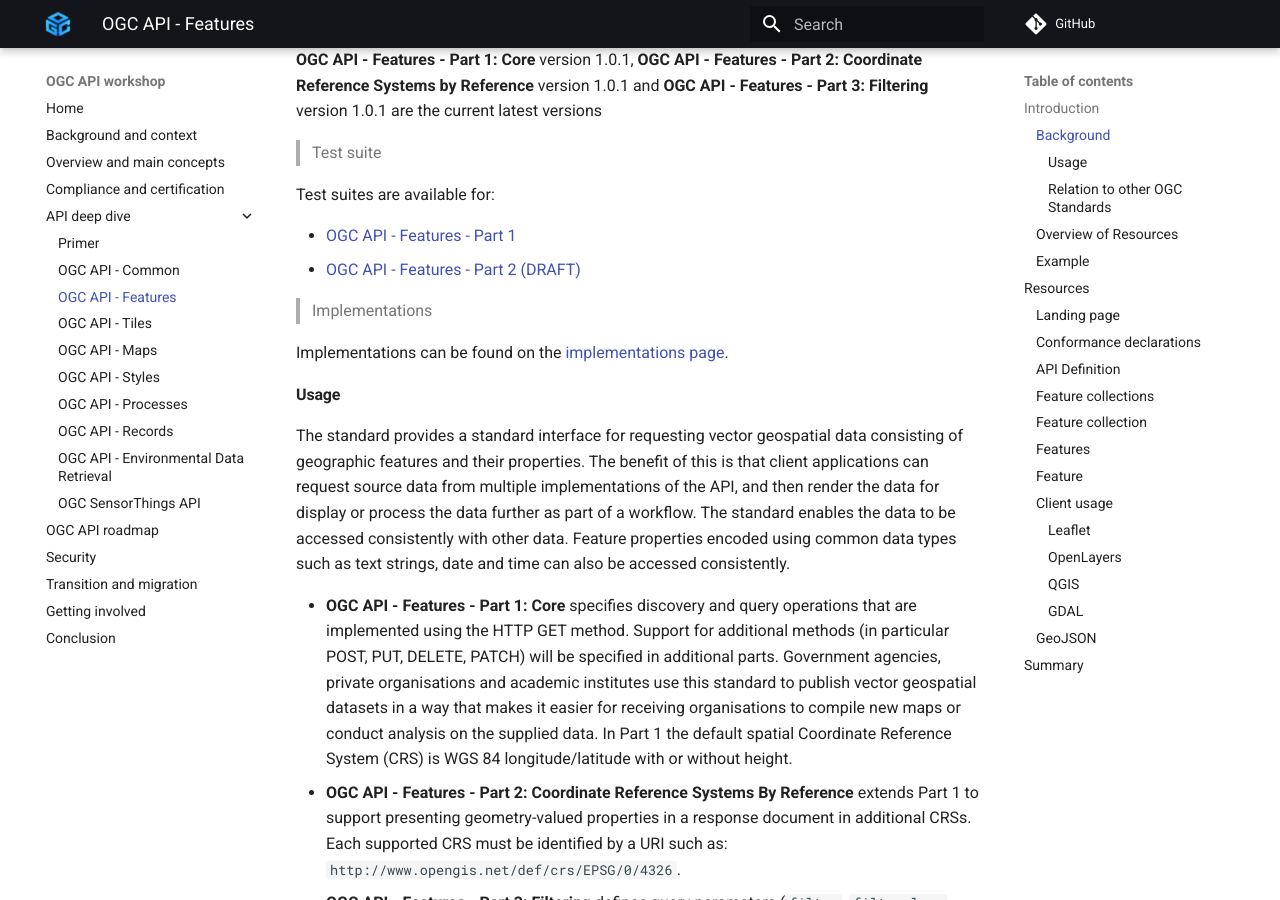
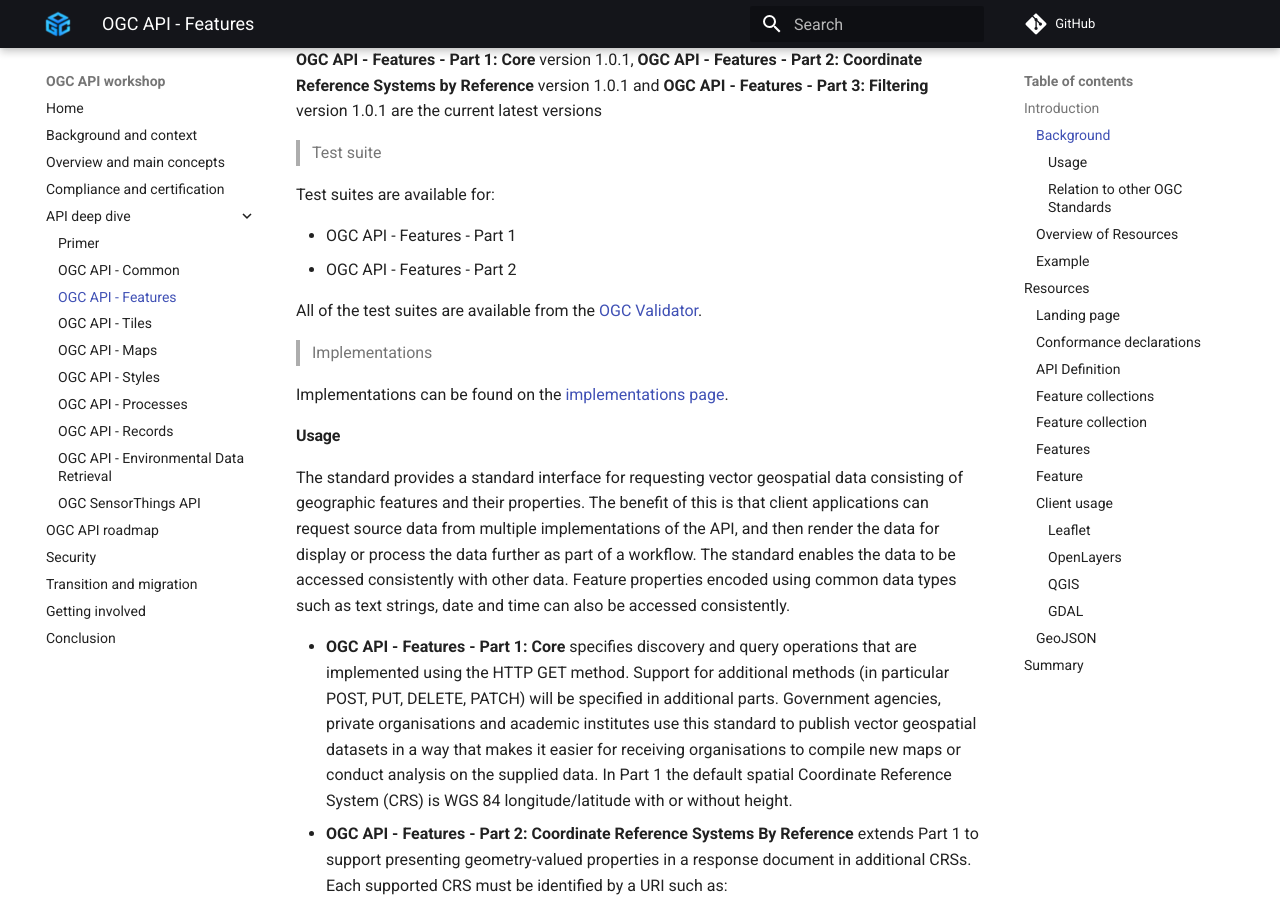
Before and after one commit to opengeospatial/ogcapi-workshop, an MkDocs documentation site: the page built from workshop/content/docs/api-deep-dive/features.md, in a window 1280 px wide and 900 px high, scrolled down 1105 px. Built offline with MkDocs 1.6.1 and Material for MkDocs 9.7.7, drawn with Linux system fonts in a browser that asks for light colours; comment, search, counter and statistics services are not loaded.

Commit message:
Updated location of test suites

```diff
--- a/workshop/content/docs/api-deep-dive/features.md
+++ b/workshop/content/docs/api-deep-dive/features.md
@@ -51,8 +51,10 @@ spatial data. Additional capabilities like support for different CRS, richer que
 
   Test suites are available for:
 
-  *   [OGC API - Features - Part 1](https://github.com/opengeospatial/ets-ogcapi-features10)
-  *    [OGC API - Features - Part 2 (DRAFT)](https://github.com/opengeospatial/ets-ogcapi-features10-part2)
+  *   OGC API - Features - Part 1
+  *   OGC API - Features - Part 2
+
+  All of the test suites are available from the [OGC Validator](https://cite.ogc.org/teamengine/).
 
 >  Implementations
 
```
Also changed, not shown: workshop/content/docs/api-deep-dive/environmental-data-retrieval.md (+3 -1 lines), workshop/content/docs/api-deep-dive/processes.md (+3 -2 lines).
